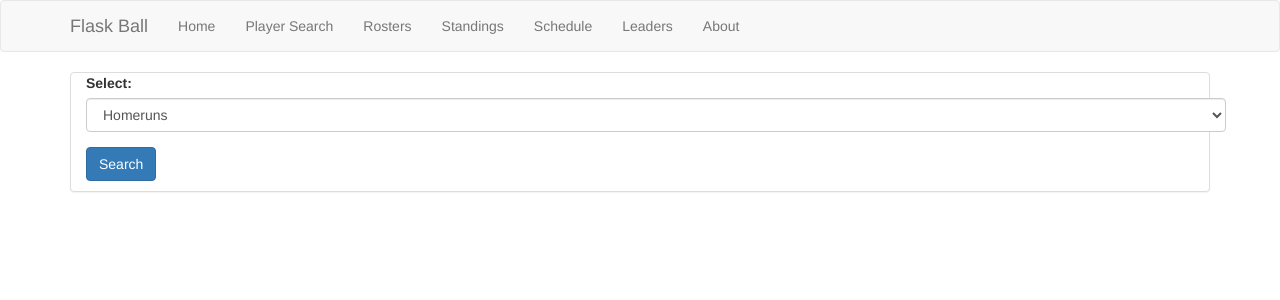
After one commit to michael-spencer31/flask-ball, a Flask app: page /leaders in a window 1280 px wide. The commit adds this page. Shown: the top 300 px of the page. Run offline with Flask 3, Linux system fonts and the light colour scheme; some libraries are stand-ins or nearby versions.

Commit message:
added leaders page, updated app

```diff
--- a/app.py
+++ b/app.py
@@ -44,6 +44,19 @@ def schedule():
 @app.route("/details")
 def details():
     return render_template("details.html")
+
+# Landing page for leaders
+@app.route("/leaders")
+def leaders():
+    return render_template("leaders.html")
+
+
+@app.route("/get_leaders", methods=["POST"])
+def get_leaders():
+    data_in = request.get_json()
+    option = data_in['value']
+    data = statsapi.league_leaders(option, statGroup='hitting',limit=10,sportId=1,statType='season')
+    return data
 
 # Endpoint to get schedule for a specific date
 @app.route("/schedule_date", methods=["POST"])
--- a/templates/home.html
+++ b/templates/home.html
@@ -33,7 +33,7 @@
                         var game_id = element.game_id;
                         let gameInfo = document.createElement('a');
                         gameInfo.textContent = element['away_name'] + " " + element['away_score'] + " vs " + element['home_name'] + " " + element['home_score'];
-                        gameInfo.href = "/details?id=" + game_id; // Replace '#' with the link destination for the game
+                        gameInfo.href = "/details?id=" + game_id; // use a game_id as a query parameter
                         gameInfo.innerHTML += "<br>" + element['summary'] + "<br><br>";
 
                         document.getElementById("games").appendChild(gameInfo);
--- /dev/null
+++ b/templates/leaders.html
@@ -0,0 +1,58 @@
+<!DOCTYPE html>
+<html lang="en" dir="ltr">
+  <head>
+    <meta charset="utf-8">
+    <link rel="icon" href="/static/images/baseball.png">
+    <meta name="viewport" content="width=device-width">
+    <script src="//ajax.googleapis.com/ajax/libs/jquery/1.9.1/jquery.min.js"></script>
+    <link rel="stylesheet" href="/static/css/template.css">
+    <title>Home</title>
+
+  </head>
+  <body>
+    {% extends "template.html" %}
+    {% block content %}
+
+        <div class="container">
+            <div class="panel panel-default">
+                <div class="container">
+                    <form>
+                        <div class="form-group">
+                            <label for="team">Select:</label>
+                            <select class="form-control" id="options">
+                                <option value="homeruns">Homeruns</option>
+                                <option value="doubles">Doubles</option>
+                                <option value="triples">Triples</option>
+                                <option value="hits">Hits</option>
+                            </select>
+                        </div>
+                        <button type="button" class="btn btn-primary" onclick="getLeaders(options.value)">Search</button>
+                    </form>
+                </div>
+                <p id="leaders"></p>
+            </div>
+        </div>
+
+        <script>
+
+            function getLeaders (option) {
+
+                $.ajax({
+                    url: '/get_leaders',
+                    type: 'POST',
+                    contentType: 'application/json',
+                    data: JSON.stringify({'value': option}),
+                    success: function(response) {
+
+                        document.getElementById("leaders").innerText = response;
+
+                    },
+                    error: function(error) {
+                        console.log(error);
+                    }
+                });
+            }
+        </script>
+    {% endblock %}
+  </body>
+</html>
--- a/templates/template.html
+++ b/templates/template.html
@@ -31,6 +31,7 @@
                     <li><a href="{{ url_for('roster') }}">Rosters</a></li>
                     <li><a href="{{ url_for('standings') }}">Standings</a></li>
                     <li><a href="{{ url_for('schedule') }}">Schedule</a></li>
+                    <li><a href="{{ url_for('leaders') }}">Leaders</a></li>
                     <li><a href="{{ url_for('about') }}">About</a></li>
                 </ul>
             </div>
```
Also changed, not shown: static/images/logos/Toronto Blue Jays.png (added). Lines whose indentation alone changed are shown as unchanged.
